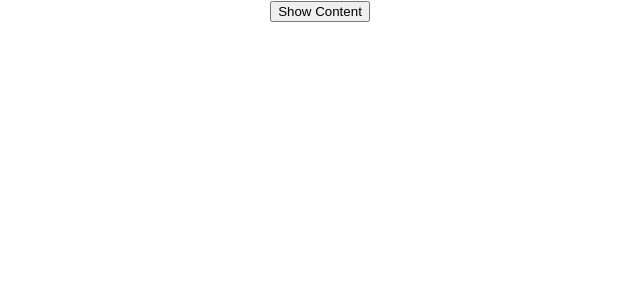
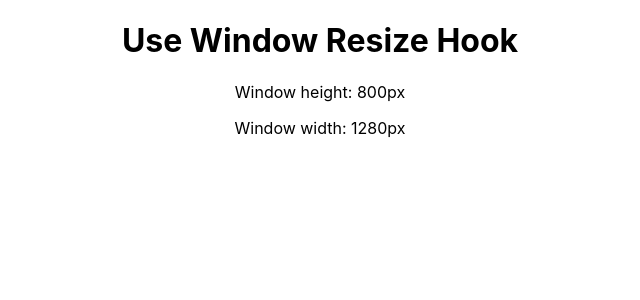
Before and after one commit to OmeizaAhmed/First-20-React-Project, a React (Vite) app in the folder 20-project/: page / in a window 1280 px wide. Shown: the top 300 px of the page, without its empty margins (320-960 px from the left). Built offline with nearby package versions, Linux system fonts and the light colour scheme.

Commit message:
use window resize

```diff
--- a/20-project/src/App.tsx
+++ b/20-project/src/App.tsx
@@ -3,7 +3,8 @@ import "./App.css"
 // import FeatureFlagGlobalState from "./components/feature-flags"
 // import FeatureFlag from "./components/feature-flags/context"
 // import UseFetchTest from "./components/use-fetch/test"
-import UseOutsideClickTest from "./components/use-outside-click/test"
+// import UseOutsideClickTest from "./components/use-outside-click/test"
+import UseWindowResizeTest from "./components/use-window-resize/test"
 // import AutoComplete from "./components/search-autocomplete-with-api"
 // import TicTacToe from "./components/tic-tac-toe/TicTacToe"
 // import TabTest from "./components/custom-tab/TabTest"
@@ -75,7 +76,10 @@ function App() {
       {/* <UseFetchTest /> */}
 
       {/* Use Outside Click Ref Component */}
-      <UseOutsideClickTest />
+      {/* <UseOutsideClickTest /> */}
+
+      {/* Use Window resize Hook component */}
+      <UseWindowResizeTest />
 
     </div>
   )
--- /dev/null
+++ b/20-project/src/components/use-window-resize/index.tsx
@@ -0,0 +1,26 @@
+import { useLayoutEffect, useState } from "react";
+
+export default function UseWindowResize() {
+  const [windowSize, setWindowSize] = useState({
+    height: 0,
+    width: 0,
+  });
+
+  function handleResize() {
+    const height = window.innerHeight;
+    const width = window.innerWidth;
+
+    setWindowSize({ height, width });
+  }
+
+  useLayoutEffect(() => {
+    handleResize()
+    window.addEventListener("resize", handleResize);
+
+    return () => {
+      window.removeEventListener("resize", handleResize);
+    };
+  }, []);
+
+  return windowSize;
+}
--- /dev/null
+++ b/20-project/src/components/use-window-resize/test.tsx
@@ -0,0 +1,17 @@
+import UseWindowResize from ".";
+
+
+
+export default function UseWindowResizeTest(){
+
+  const {height, width} = UseWindowResize();
+
+  return (
+    <div>
+      <h1>Use Window Resize Hook</h1>
+      <p>Window height: {height}px</p>
+      <p>Window width: {width}px</p>
+    </div>
+  )
+
+}
```
